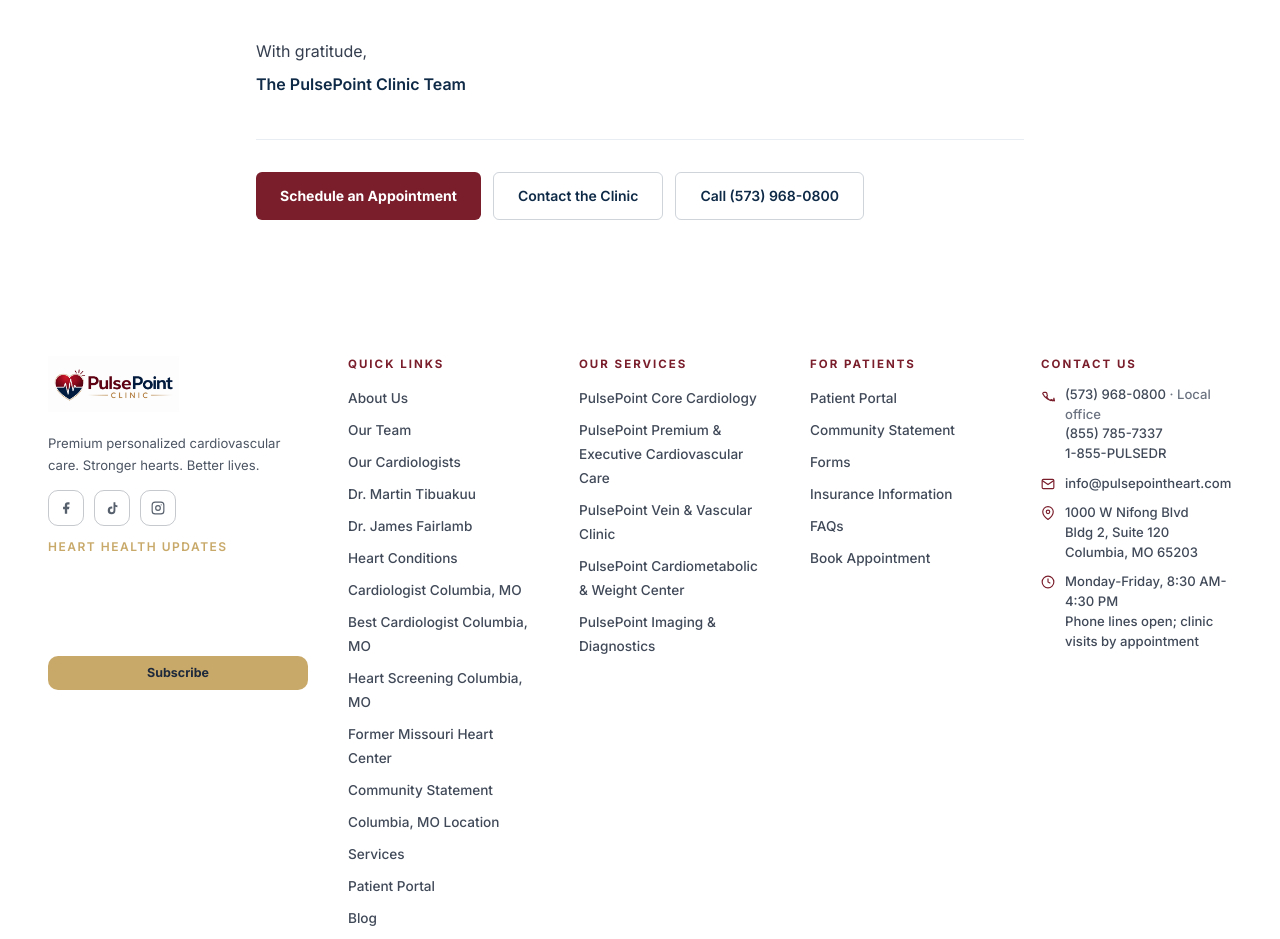
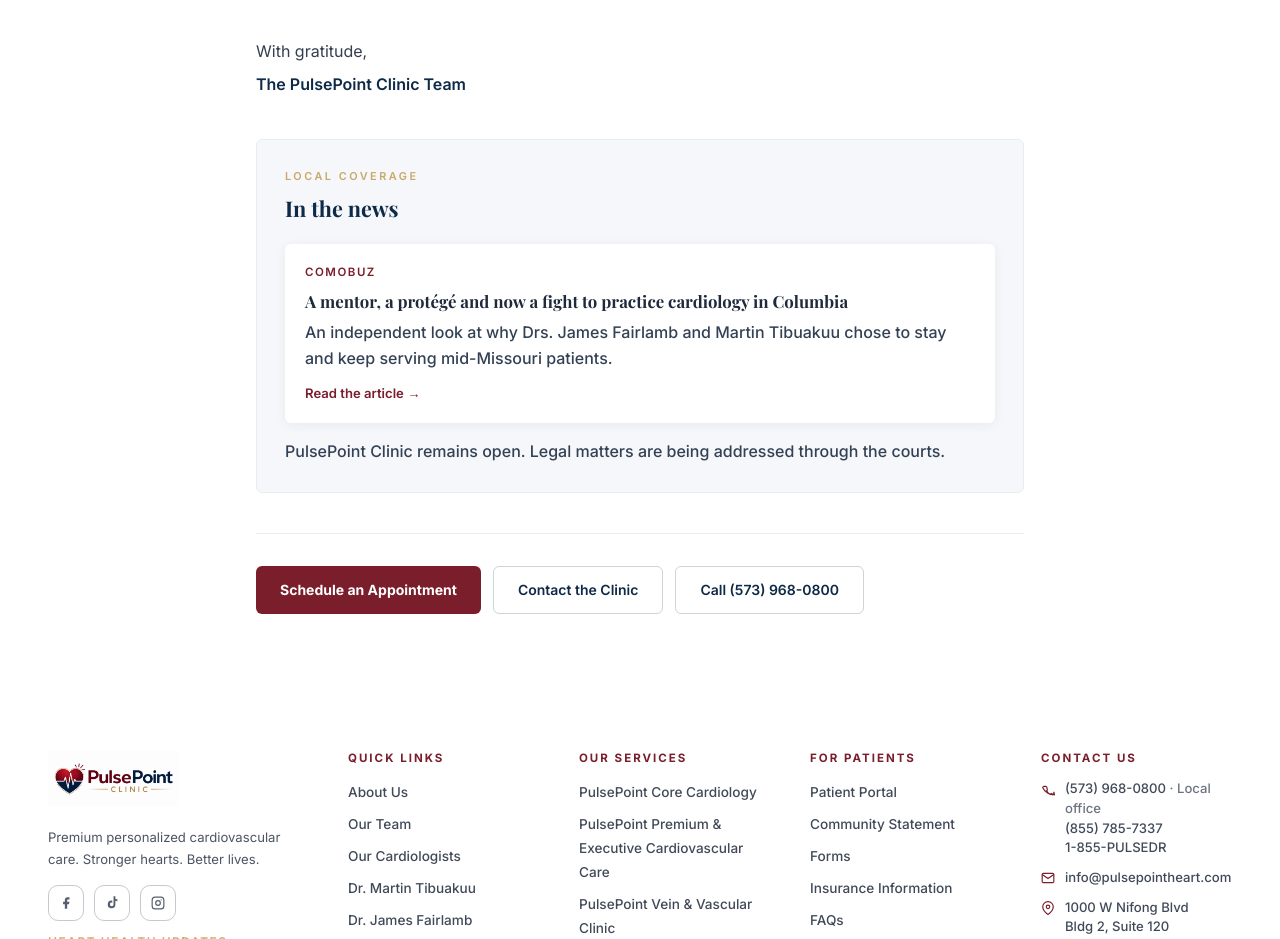
Before and after one commit to jabbeycodes/pulsepointheart.com, a Next.js app: page /community-statement in a window 1280 px wide. Shown: the part 2580-3519 px from the top of the page. Built offline with nearby package versions, Linux system fonts and the light colour scheme; no server answers; a web font is replaced by a local one.

Commit message:
Add ComoBuz coverage link on the community statement page.
Patients looking for context can open independent local reporting without us republishing the article or litigating the case on-site.

Co-authored-by: Cursor <cursoragent@cursor.com>

```diff
--- a/app/community-statement/page.tsx
+++ b/app/community-statement/page.tsx
@@ -5,6 +5,7 @@ import Footer from '@/components/Footer'
 import StickyMobileCta from '@/components/StickyMobileCta'
 import JsonLd from '@/components/JsonLd'
 import {
+  COMMUNITY_PRESS_COVERAGE,
   COMMUNITY_STATEMENT_BANNER_LINE,
   COMMUNITY_STATEMENT_DATE,
   COMMUNITY_STATEMENT_PATH,
@@ -51,7 +52,7 @@ export default function CommunityStatementPage() {
       description: COMMUNITY_STATEMENT_BANNER_LINE,
       url: `https://pulsepointheart.com${COMMUNITY_STATEMENT_PATH}`,
       datePublished: '2026-08-06',
-      dateModified: '2026-08-06',
+      dateModified: '2026-08-11',
       publisher: { '@id': 'https://pulsepointheart.com/#clinic' },
       about: {
         '@type': 'MedicalClinic',
@@ -148,6 +149,51 @@ export default function CommunityStatementPage() {
               </span>
             </p>
 
+            {/* Link out only — do not republish third-party article text. */}
+            <aside
+              aria-labelledby="community-press-heading"
+              className="mt-10 rounded-md border border-[#E8EDF3] bg-graybg p-6 sm:p-7"
+            >
+              <p className="mb-2 text-[.68rem] font-semibold uppercase tracking-[2.5px] text-gold">
+                Local coverage
+              </p>
+              <h2
+                id="community-press-heading"
+                className="font-display text-[1.25rem] font-bold text-navy sm:text-[1.35rem]"
+              >
+                In the news
+              </h2>
+              <ul className="mt-5 space-y-4">
+                {COMMUNITY_PRESS_COVERAGE.map((item) => (
+                  <li key={item.href}>
+                    <a
+                      href={item.href}
+                      target="_blank"
+                      rel="noopener noreferrer"
+                      className="group block rounded-md bg-white p-5 shadow-card transition-shadow hover:shadow-cardHover"
+                    >
+                      <p className="text-[.72rem] font-semibold uppercase tracking-[1.5px] text-wine">
+                        {item.outlet}
+                      </p>
+                      <p className="mt-2 font-display text-[1.05rem] font-bold leading-[1.35] text-charcoal group-hover:text-wine">
+                        {item.title}
+                      </p>
+                      <p className="mt-2 text-[.88rem] leading-[1.6] text-muted">
+                        {item.summary}
+                      </p>
+                      <p className="mt-3 text-[.82rem] font-semibold text-wine">
+                        Read the article →
+                      </p>
+                    </a>
+                  </li>
+                ))}
+              </ul>
+              <p className="mt-4 text-[.78rem] leading-[1.55] text-muted">
+                PulsePoint Clinic remains open. Legal matters are being addressed
+                through the courts.
+              </p>
+            </aside>
+
             <div className="mt-10 flex flex-col gap-3 border-t border-[#E8EDF3] pt-8 sm:flex-row">
               <Link
                 href="/book"
--- a/lib/community-statement.ts
+++ b/lib/community-statement.ts
@@ -19,3 +19,14 @@ export const PATIENT_COMMITMENTS = [
   'We will continue working closely with your primary care provider and other healthcare professionals to coordinate your care.',
   'If you have questions about your appointments, treatment, medical records, or ongoing care, our team is here to help.',
 ] as const
+
+/** External press links shown on the community statement page (link out — do not republish). */
+export const COMMUNITY_PRESS_COVERAGE = [
+  {
+    outlet: 'ComoBuz',
+    title: 'A mentor, a protégé and now a fight to practice cardiology in Columbia',
+    href: 'https://www.comobuz.com/government/a-mentor-a-prot-g-and-now-a-fight-to-practice-cardiology-in-columbia/article_75a6e2a3-663b-4881-80ce-3d989f92edf4.html',
+    summary:
+      'An independent look at why Drs. James Fairlamb and Martin Tibuakuu chose to stay and keep serving mid-Missouri patients.',
+  },
+] as const
```
